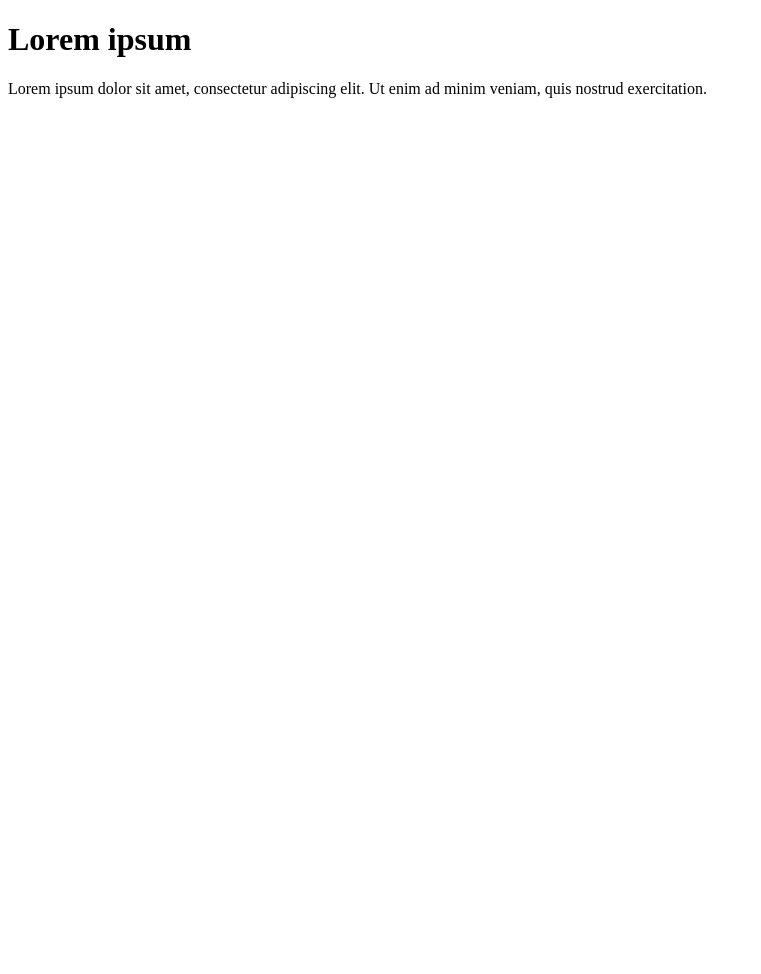
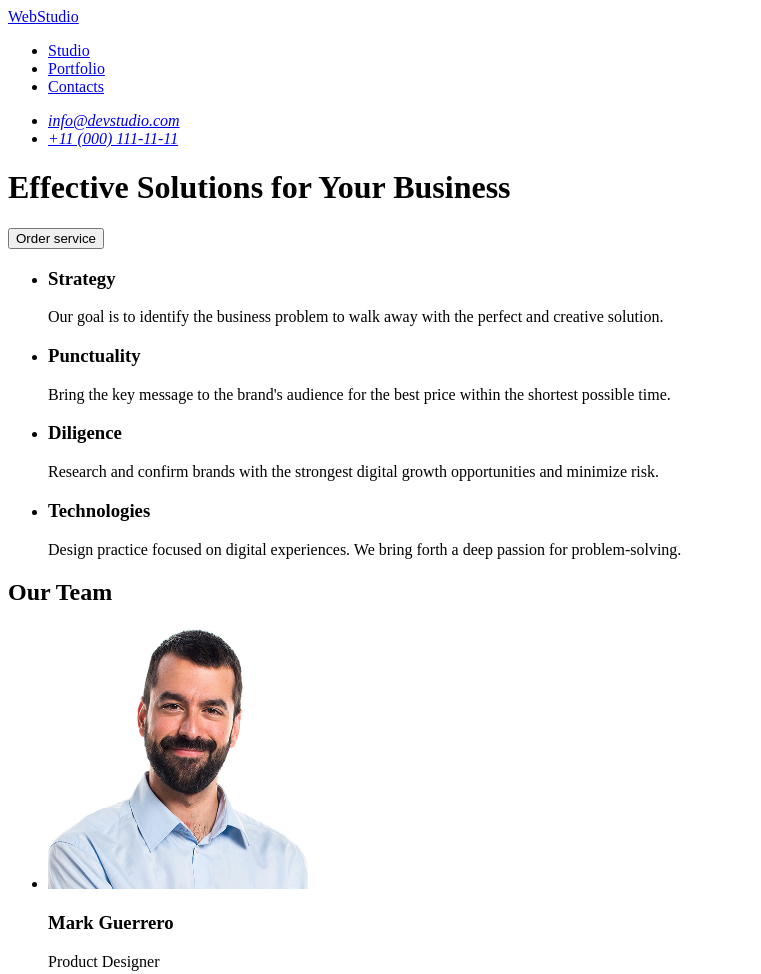
Before and after one commit to LiliaMamutova/goit-markup-hw-01, a plain HTML site: page index.html in a window 1280 px wide. Shown: the top 974 px of the page, without its empty margins (0-761 px from the left). Before the commit the page ends 800 px from the top, so only its background shows below. Drawn offline with Linux system fonts and the light colour scheme.

Commit message:
hw# done

```diff
--- a/index.html
+++ b/index.html
@@ -2,13 +2,95 @@
 <html lang="en">
 	<head>
 		<meta charset="UTF-8">
-		<title>Document</title>
+		<meta name="viewport" content="width=device-width, initial-scale=1.0">
+		<title>Web Studio</title>
 	</head>
+
 	<body>
-		<h1>Lorem ipsum</h1>
-		<div>
-		</div>
-		<p>Lorem ipsum dolor sit amet, consectetur adipiscing elit. Ut enim ad minim veniam, quis nostrud
-			exercitation.</p>
+		<header>
+			<nav>
+				<a href="./index.html">
+					WebStudio
+				</a>
+				<ul>
+					<li><a href="./index.html">Studio</a></li>
+					<li><a href="#">Portfolio</a></li>
+					<li><a href="#">Contacts</a></li>
+				</ul>
+			</nav>
+			<address>
+				<ul>
+					<li><a href="/">info@devstudio.com</a></li>
+					<li><a href="/">+11 (000) 111-11-11</a></li>
+				</ul>
+			</address>
+		</header>
+
+		<main>
+			<h1>Effective Solutions for Your Business</h1>
+			<button type="button">Order service</button>
+
+			<section>
+<!--				<h2>Our Features</h2>-->
+				<ul>
+					<li>
+						<h3>Strategy</h3>
+						<a>Our goal is to identify the business problem to walk away with the perfect and creative
+							solution.</a>
+					</li>
+					<li>
+						<h3>Punctuality</h3>
+						<a>Bring the key message to the brand's audience for the best price within the shortest possible
+							time.</a>
+					</li>
+					<li>
+						<h3>Diligence</h3>
+						<a>Research and confirm brands with the strongest digital growth opportunities and minimize
+							risk.</a>
+					</li>
+					<li>
+						<h3>Technologies</h3>
+						<a>Design practice focused on digital experiences. We bring forth a deep passion for
+							problem-solving.</a>
+					</li>
+				</ul>
+			</section>
+
+			<section>
+				<h2>Our Team</h2>
+				<ul>
+					<li>
+						<img src="images/img_1.jpg" height="264" width="260" alt="Person who work to Product Designer position" />
+						<h3>Mark Guerrero</h3>
+						<p>Product Designer</p>
+					</li>
+
+					<li>
+						<img src="images/img_2.jpg" height="264" width="260" alt="Person who work to Frontend Developer position" />
+						<h3>Tom Ford</h3>
+						<p>Frontend Developer</p>
+					</li>
+
+					<li>
+						<img src="images/img_3.jpg" height="264" width="260" alt="Person who work to Marketing position" />
+						<h3>Camila Garcia</h3>
+						<p>Marketing</p>
+					</li>
+
+					<li>
+						<img src="images/img_4.jpg" height="264" width="260" alt="Person who work to UI Designer position" />
+						<h3>Daniel Wilson</h3>
+						<p>UI Designer</p>
+					</li>
+				</ul>
+			</section>
+		</main>
+
+		<footer>
+			<a href="./index.html">
+				WebStudio
+			</a>
+			<p>Increase the flow of customers and sales for your business with digital marketing & growth solutions.</p>
+		</footer>
 	</body>
 </html>
```
Also changed, not shown: images/img_1.jpg (added), images/img_2.jpg (added), images/img_3.jpg (added), images/img_4.jpg (added).
